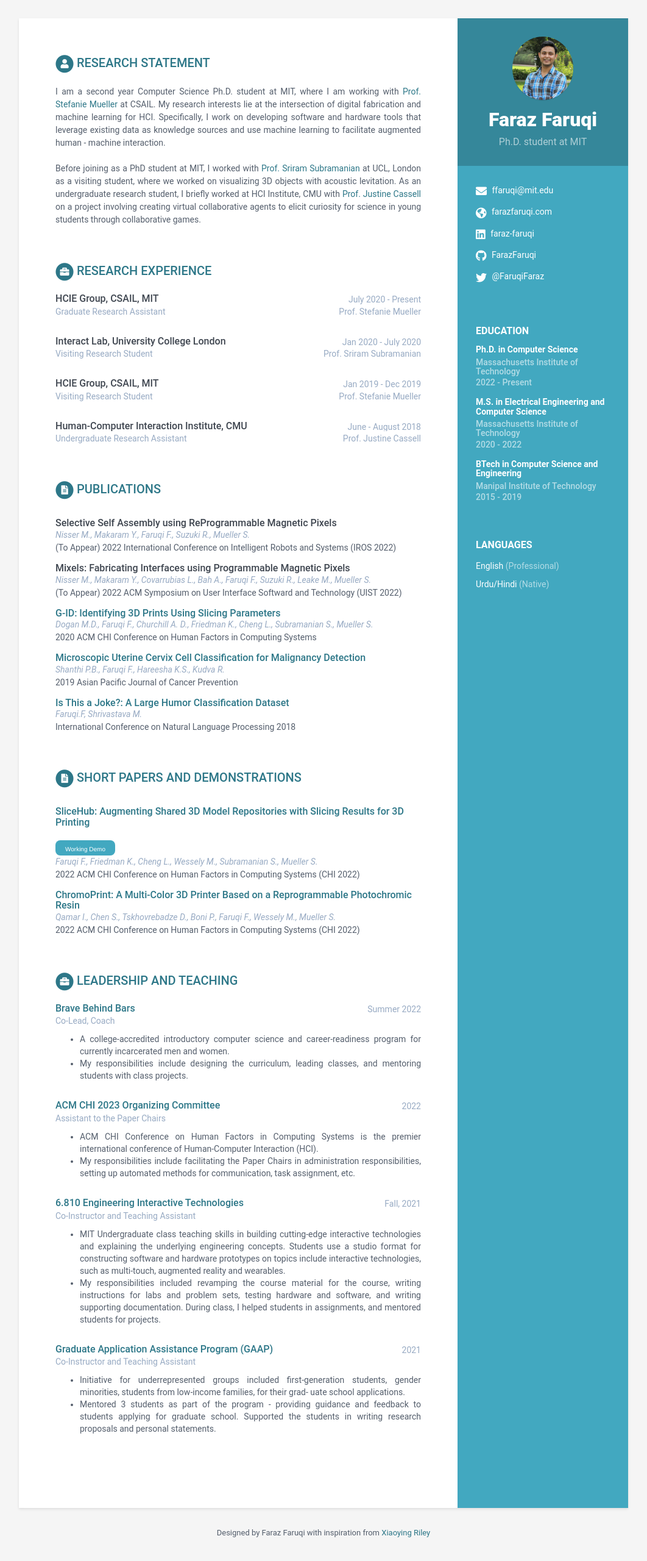
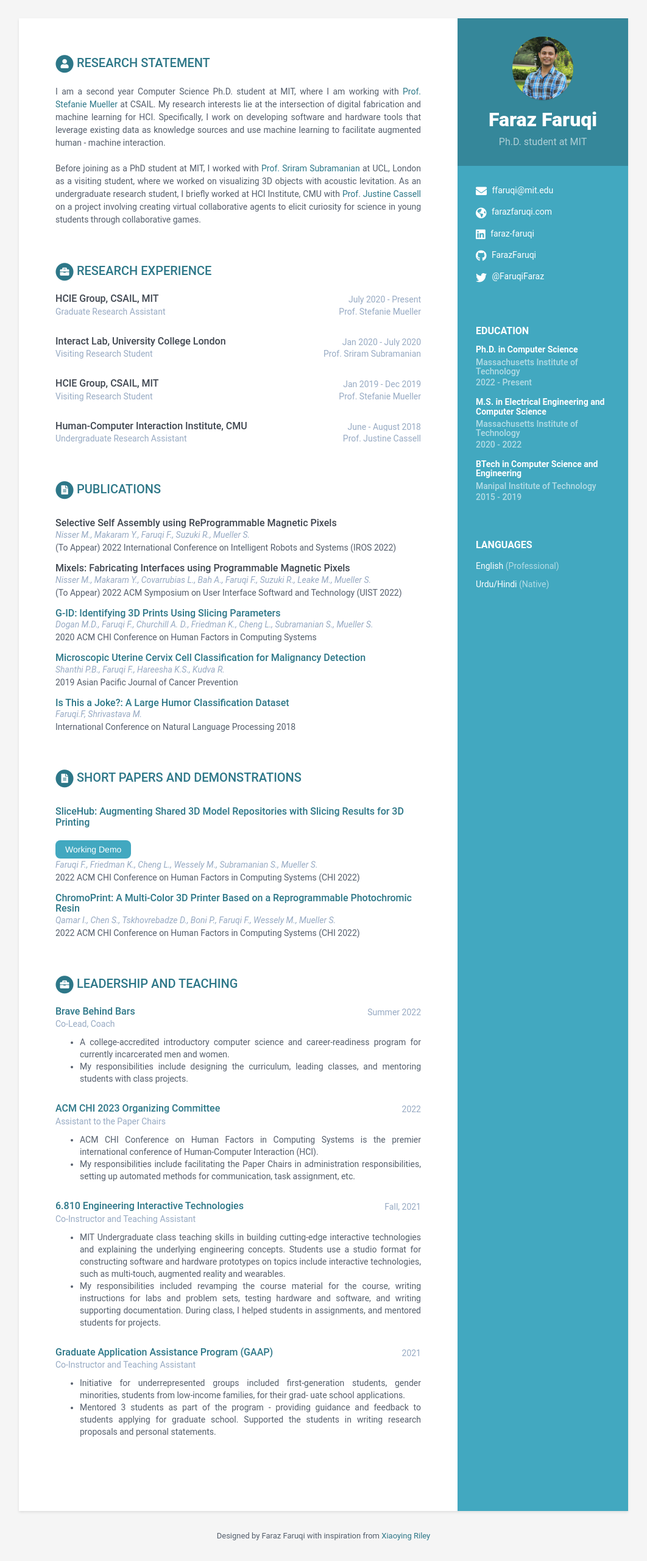
Before and after one commit to FarazFaruqi/FarazFaruqi.github.io, a Jekyll site: the page built from index.html, in a window 1280 px wide. Shown: the whole page at 61% size, without its empty margins (109-1171 px from the left). Built offline with Jekyll 4.4.1, drawn with Linux system fonts in a browser that asks for light colours.

Commit message:
adding button for demo

```diff
--- a/_includes/publications.html
+++ b/_includes/publications.html
@@ -50,8 +50,10 @@
         {% else %}
         <h3 class="job-title">{{ publication.title }}</h3>
         {% endif %}
-        {% if publication.demo %} <br>
-            <a class="demo_button" href={{ publication.demo }}>Working Demo</a>  <br>
+        {% if publication.demo %}
+        <br>
+            <a class="demo_button" href={{ publication.demo }}>Working Demo</a>
+        <br>
         {% endif %}
         <div class="publication-authors">{{ publication.authors }}</div>
         <div class="publication-conference">{{ publication.conference }}</div>
--- a/_sass/_responsive.scss
+++ b/_sass/_responsive.scss
@@ -76,9 +76,9 @@
   cursor: pointer;
   display: inline-block;
   font-family: "Haas Grot Text R Web", "Helvetica Neue", Helvetica, Arial, sans-serif;
-  font-size: 10px;
+  font-size: 14px;
   font-weight: 400;
-  height: 25px;
+  height: 30px;
   line-height: 10px;
   list-style: none;
   margin: 0;
```
